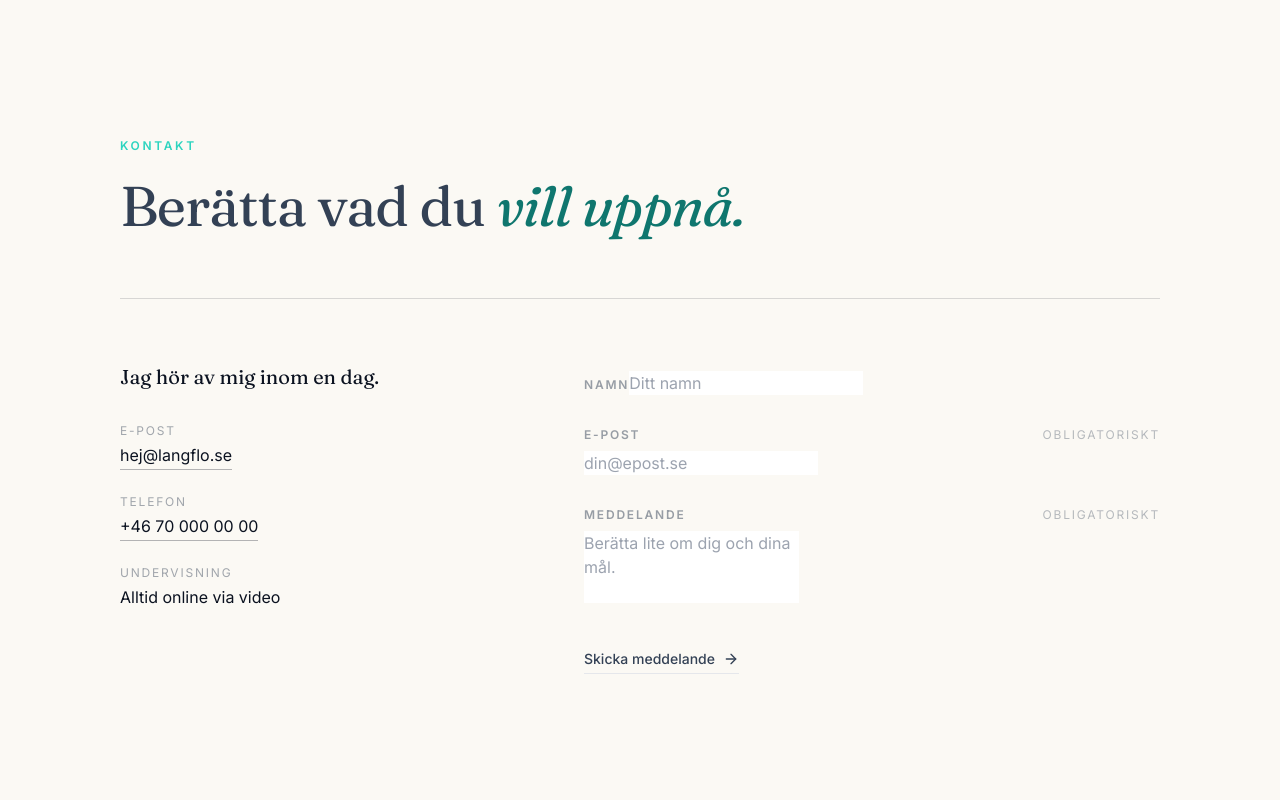
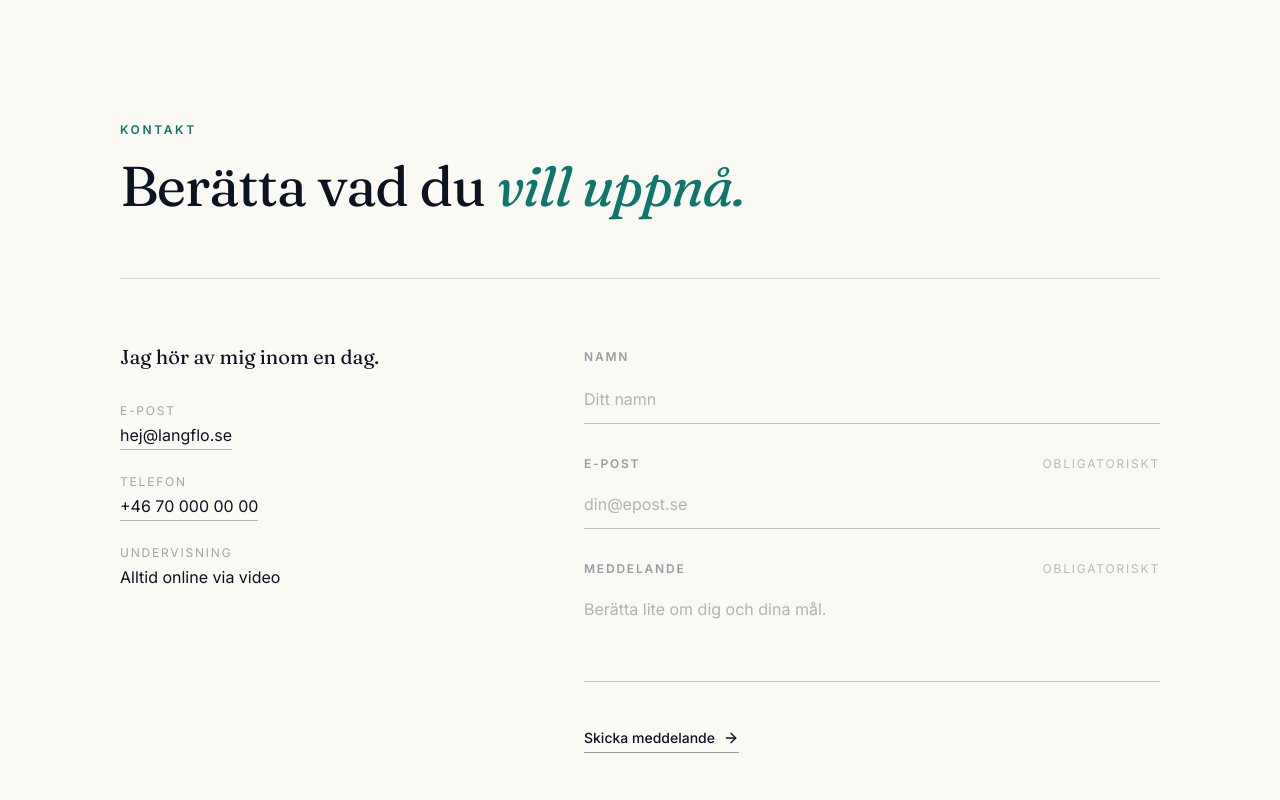
Before and after one commit to ottotf-gif/Alex, a React (Vite) app: page / in a window 1280 px wide. Shown: the part 5420-6220 px from the top of the page. Built offline with nearby package versions, Linux system fonts and the light colour scheme.

Commit message:
Updated Contact.tsx

```diff
--- a/src/components/Contact.tsx
+++ b/src/components/Contact.tsx
@@ -12,19 +12,20 @@ export default function Contact() {
   };
 
   return (
-    <section id="kontakt" className="bg-paper py-24 md:py-36">
+    <section id="kontakt" className="bg-paper py-24 text-ink md:py-32">
       <div className="container-x">
         <div className="mb-16 max-w-4xl">
-          <p className="eyebrow mb-6">Kontakt</p>
-          <h2 className="display-lg text-balance">
+          <p className="mb-5 text-xs font-semibold uppercase tracking-[0.22em] text-teal">
+            Kontakt
+          </p>
+          <h2 className="display-lg text-ink text-balance">
             Berätta vad du <span className="italic text-teal">vill uppnå.</span>
           </h2>
         </div>
 
-        <div className="grid gap-12 border-t border-navy/15 pt-16 lg:grid-cols-[4fr_6fr] lg:gap-20">
-          {/* Vänster: info */}
+        <div className="grid gap-12 border-t border-ink/15 pt-16 lg:grid-cols-[4fr_6fr] lg:gap-20">
           <div className="flex flex-col gap-8">
-            <p className="font-display text-xl text-navy">Jag hör av mig inom en dag.</p>
+            <p className="font-display text-xl text-ink">Jag hör av mig inom en dag.</p>
 
             <div className="flex flex-col gap-6">
               {CONTACT.map((item) => (
@@ -33,22 +34,21 @@ export default function Contact() {
                   {item.href ? (
                     <a
                       href={item.href}
-                      className="mt-1 inline-block border-b border-navy/30 pb-0.5 text-navy transition-colors hover:border-navy"
+                      className="mt-1 inline-block border-b border-ink/30 pb-0.5 text-ink transition-colors hover:border-teal hover:text-teal"
                     >
                       {item.value}
                     </a>
                   ) : (
-                    <p className="mt-1 text-navy">{item.value}</p>
+                    <p className="mt-1 text-ink">{item.value}</p>
                   )}
                 </div>
               ))}
             </div>
           </div>
 
-          {/* Höger: formulär */}
           {sent ? (
             <div className="flex flex-col justify-center">
-              <p className="font-display text-3xl text-navy text-balance">
+              <p className="font-display text-3xl text-ink text-balance">
                 Tack för ditt meddelande! Jag återkommer inom ett dygn.
               </p>
             </div>
@@ -64,7 +64,7 @@ export default function Contact() {
                   placeholder="Ditt namn"
                   value={form.name}
                   onChange={(e) => setForm({ ...form, name: e.target.value })}
-                  className="field mt-2"
+                  className="field-light mt-2"
                 />
               </div>
               <div>
@@ -80,7 +80,7 @@ export default function Contact() {
                   placeholder="din@epost.se"
                   value={form.email}
                   onChange={(e) => setForm({ ...form, email: e.target.value })}
-                  className="field mt-2"
+                  className="field-light mt-2"
                 />
               </div>
               <div>
@@ -96,13 +96,10 @@ export default function Contact() {
                   placeholder="Berätta lite om dig och dina mål."
                   value={form.message}
                   onChange={(e) => setForm({ ...form, message: e.target.value })}
-                  className="field mt-2 resize-none"
+                  className="field-light mt-2 resize-none"
                 />
               </div>
-              <button
-                type="submit"
-                className="link-underline mt-2 w-fit"
-              >
+              <button type="submit" className="link-underline mt-2 w-fit border-ink/40 text-ink hover:border-teal hover:text-teal">
                 Skicka meddelande
                 <ArrowRight className="h-4 w-4" />
               </button>
```
